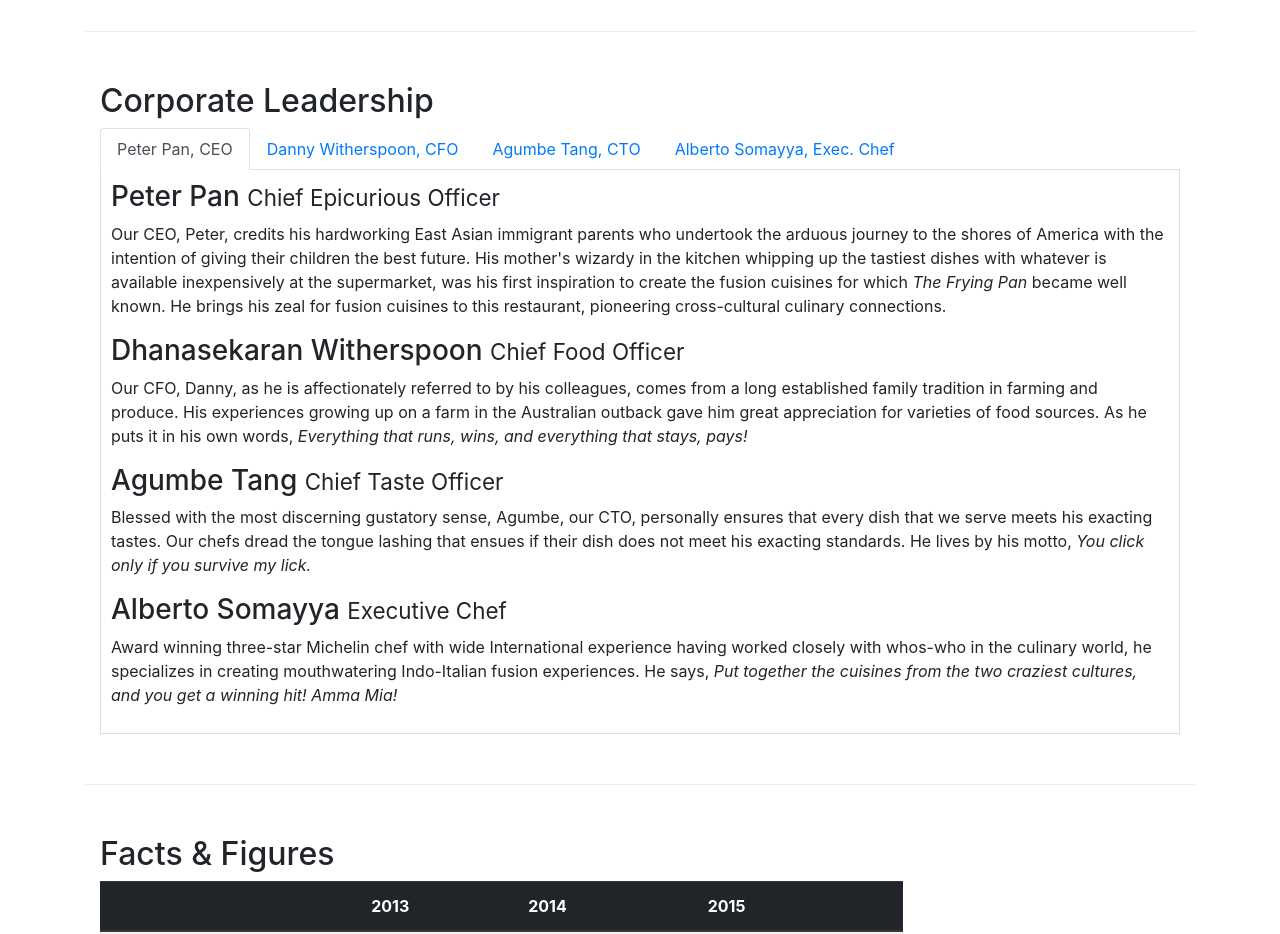
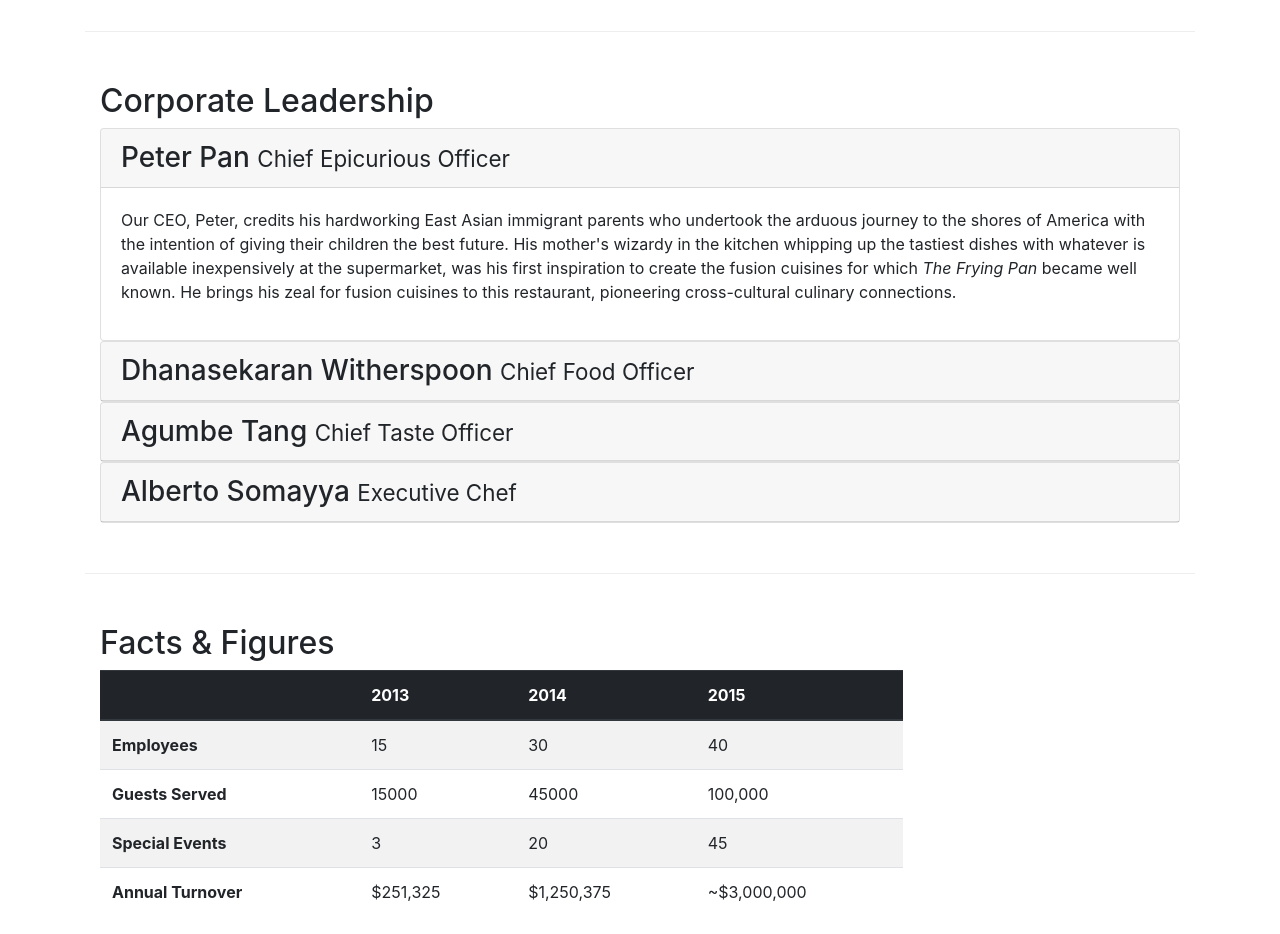
Before and after one commit to btarache/conFusion, a website: page aboutus.html in a window 1280 px wide. Shown: the part 940-1874 px from the top of the page. Drawn offline with nearby package versions, Linux system fonts and the light colour scheme.

Commit message:
Accordion

```diff
--- a/aboutus.html
+++ b/aboutus.html
@@ -98,6 +98,7 @@
         <div class="row row-content">
             <div class="col-12 col-sm">
                 <h2>Corporate Leadership</h2>
+                <!--
                 <ul class="nav nav-tabs">
                     <li class="nav-item">
                       <a class="nav-link active" href="#peter"
@@ -115,8 +116,9 @@
                       <a class="nav-link" href="#alberto" role="tab"
                         data-toggle="tab">Alberto Somayya, Exec. Chef</a>
                     </li>
-                </ul>
+                </ul> -->
 
+                <!--
                 <div class="tab-content">
                     <div role="tabpanel" class="tab-pane fade show active" id="peter">
                         <h3>Peter Pan <small>Chief Epicurious Officer</small></h3>
@@ -137,6 +139,70 @@
                         <h3>Alberto Somayya <small>Executive Chef</small></h3>
                         <p class="d-none d-sm-block">Award winning three-star Michelin chef with wide International experience having worked closely with whos-who in the culinary world, he specializes in creating mouthwatering Indo-Italian fusion experiences. He says, <em>Put together the cuisines from the two craziest cultures, and you get a winning hit! Amma Mia!</em></p>
                     </div>
+                </div> -->
+
+                <div id="accordion">
+                    <div class="card">
+                        <div class="card-header" role="tab" id="peterhead">
+                        <h3 class="mb-0">
+                            <a data-toggle="collapse" data-target="#peter">
+                            Peter Pan <small>Chief Epicurious Officer</small>
+                            </a>
+                        </h3>
+                        </div>
+                        <div class="collapse show" id="peter" data-parent="#accordion">
+                            <div class="card-body">
+                                <p class="d-none d-sm-block">Our CEO, Peter, credits his hardworking East Asian immigrant parents who undertook the arduous journey to the shores of America with the intention of giving their children the best future. His mother's wizardy in the kitchen whipping up the tastiest dishes with whatever is available inexpensively at the supermarket, was his first inspiration to create the fusion cuisines for which <em>The Frying Pan</em> became well known. He brings his zeal for fusion cuisines to this restaurant, pioneering cross-cultural culinary connections.</p>
+
+                            </div>
+                        </div>
+                    </div>
+
+                    <div class="card">
+                        <div class="card-header" role="tab" id="dannyhead">
+                            <h3 class="mb-0">
+                                <a class="collapsed" data-toggle="collapse" data-target="#danny">
+                                Dhanasekaran Witherspoon <small>Chief Food Officer</small>
+                                </a>
+                            </h3>
+                        </div>
+                        <div class="collapse" id="danny" data-parent="#accordion">
+                            <div class="card-body">
+                                <p class="d-none d-sm-block">Our CFO, Danny, as he is affectionately referred to by his colleagues, comes from a long established family tradition in farming and produce. His experiences growing up on a farm in the Australian outback gave him great appreciation for varieties of food sources. As he puts it in his own words, <em>Everything that runs, wins, and everything that stays, pays!</em></p>
+                            </div>
+                        </div>
+                    </div>
+
+                    <div class="card">
+                        <div class="card-header" role="tab" id="agumbehead">
+                            <h3 class="mb-0">
+                                <a class="collapsed" data-toggle="collapse" data-target="#agumbe">
+                                Agumbe Tang <small>Chief Taste Officer</small>
+                                </a>
+                            </h3>
+                        </div>
+                        <div class="collapse" id="agumbe" data-parent="#accordion">
+                            <div class="card-body">
+                                <p class="d-none d-sm-block">Blessed with the most discerning gustatory sense, Agumbe, our CTO, personally ensures that every dish that we serve meets his exacting tastes. Our chefs dread the tongue lashing that ensues if their dish does not meet his exacting standards. He lives by his motto, <em>You click only if you survive my lick.</em></p>
+                            </div>
+                        </div>
+                    </div>
+
+                    <div class="card">
+                        <div class="card-header" role="tab" id="albertohead">
+                            <h3 class="mb-0">
+                                <a class="collapsed" data-toggle="collapse" data-target="#alberto">
+                                Alberto Somayya <small>Executive Chef</small>
+                                </a>
+                            </h3>
+                        </div>
+                        <div class="collapse" id="alberto" data-parent="#accordion">
+                            <div class="card-body">
+                                <p class="d-none d-sm-block">Award winning three-star Michelin chef with wide International experience having worked closely with whos-who in the culinary world, he specializes in creating mouthwatering Indo-Italian fusion experiences. He says, <em>Put together the cuisines from the two craziest cultures, and you get a winning hit! Amma Mia!</em></p>
+                            </div>
+                        </div>
+                    </div>
+
                 </div>
             </div>
         </div>
--- a/index.html
+++ b/index.html
@@ -221,9 +221,6 @@
     <script src="node_modules/popper.js/dist/umd/popper.min.js"></script>
     <script src="node_modules/bootstrap/dist/js/bootstrap.min.js"></script>
 
-    <script src="node_modules/jquery/dist/jquery.min.js"></script>
-    <script src="node_modules/tether/dist/js/tether.min.js"></script>
-    <script src="node_modules/bootstrap/dist/js/bootstrap.min.js"></script>
 </body>
 
 </html>
```
